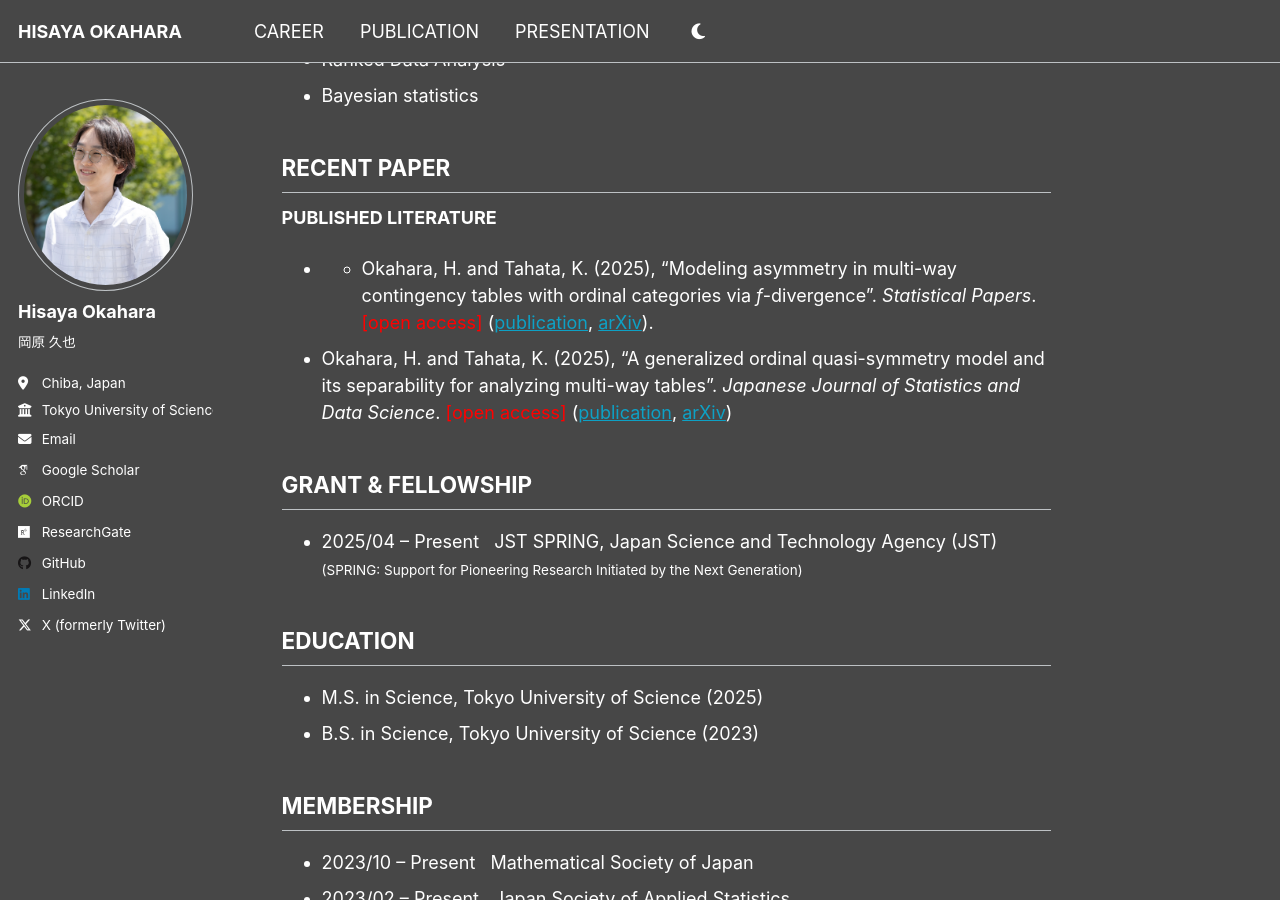
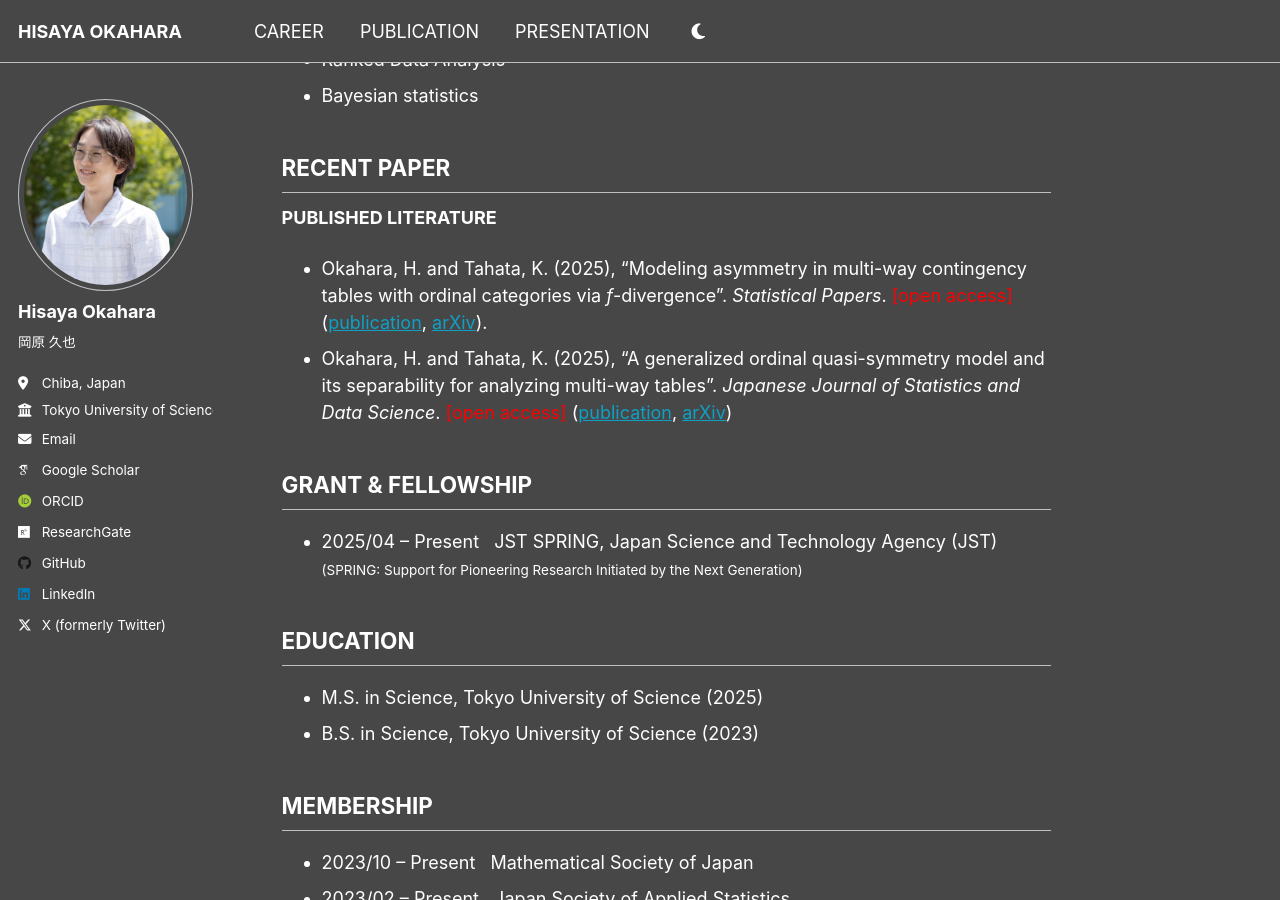
Before and after one commit to h-okahara/h-okahara.github.io, a Jekyll site: the page built from _pages/about.md, in a window 1280 px wide and 900 px high, scrolled down 364 px. Built offline with Jekyll 4.4.1, drawn with Linux system fonts in a browser that asks for light colours; some web fonts are replaced.

Commit message:
Update about.md

```diff
--- a/_pages/about.md
+++ b/_pages/about.md
@@ -24,7 +24,7 @@ I'm a Ph.D. student in the [Tahata Lab](https://tahata-lab.is.noda.tus.ac.jp/) a
 ## RECENT PAPER
 
 **PUBLISHED LITERATURE**
-- - Okahara, H. and Tahata, K. (2025), "Modeling asymmetry in multi-way contingency tables with ordinal categories via *f*-divergence". *Statistical Papers*. <span style="color: red;">[open access]</span> ([publication](https://link.springer.com/article/10.1007/s42081-024-00289-4), [arXiv](https://arxiv.org/abs/2405.04193)).
+- Okahara, H. and Tahata, K. (2025), "Modeling asymmetry in multi-way contingency tables with ordinal categories via *f*-divergence". *Statistical Papers*. <span style="color: red;">[open access]</span> ([publication](https://link.springer.com/article/10.1007/s42081-024-00289-4), [arXiv](https://arxiv.org/abs/2405.04193)).
 - Okahara, H. and Tahata, K. (2025), "A generalized ordinal quasi-symmetry model and its separability for analyzing multi-way tables". *Japanese Journal of Statistics and Data Science*. <span style="color: red;">[open access]</span> ([publication](https://link.springer.com/article/10.1007/s42081-024-00289-4), [arXiv](https://arxiv.org/abs/2405.04193))
 
 
```
